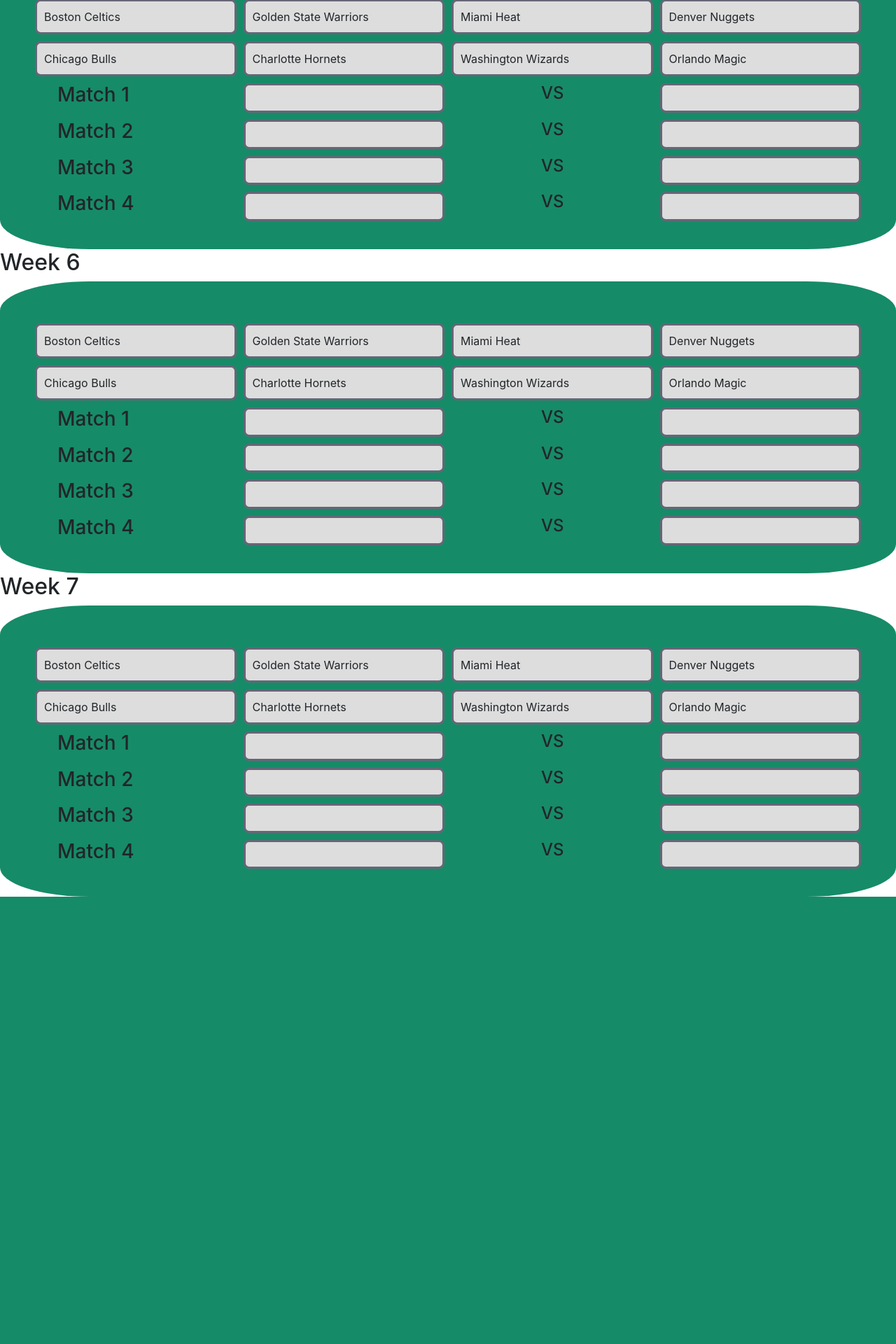
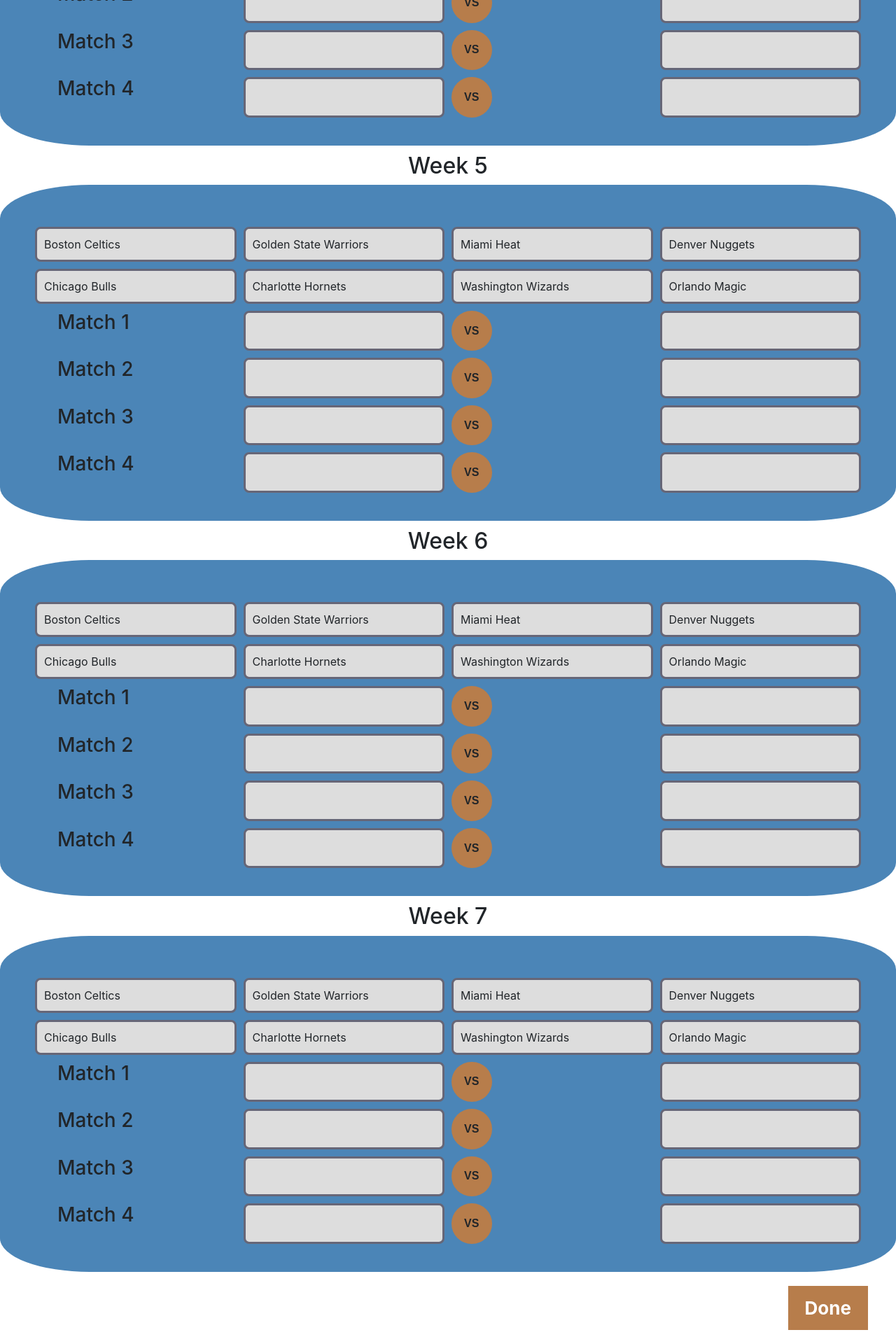
Before and after one commit to uom-android-team2/WeBall_Statistics-Backend, a PHP site: page /php/create-championship-page.php in a window 1280 px wide. Shown: the part 2038-3958 px from the top of the page at 70% size. Before the commit the page ends 3319 px from the top, so only its background shows below. Run offline with PHP 8.4, Linux system fonts and the light colour scheme.

Commit message:
Final style changes Addition of a section that appears when no teams have been created and sends the user to the create-team page !-- Page is missing php --!

```diff
--- a/Js/script.js
+++ b/Js/script.js
@@ -8,13 +8,25 @@
   "Washington Wizards",
   "Orlando Magic",
 ];
+// const teams = [];
 
 if (teams.length % 4 != 0) {
   for (let i = 0; i < teams.length % 4; i++) {
     teams.push("-");
   }
 }
-console.log(teams);
+const no_teams_section = document.getElementById("no-teams-section");
+
+if (teams.length === 0) {
+  no_teams_section.insertAdjacentHTML(
+    "beforeend",
+    `<h2>In order to manually create the championship you need 4 or more (even number of teams).</h2>
+      <h3>Head back to the Create Team Page</h3>
+      <a href="create-team.php" class="btn btn-success"> Create some teams</a>
+     `
+  );
+}
+
 const numberOfMatches = teams.length / 2;
 
 const numberOfWeeks = teams.length - 1;
@@ -25,7 +37,7 @@
   for (let i = 0; i < numberOfWeeks; i++) {
     week_container.insertAdjacentHTML(
       "beforeend",
-      `<h2>Week ${i + 1}</h2>
+      `<h2 style="text-align:center; padding-top: 10px;">Week ${i + 1}</h2>
        <div class="team-container" id="team-container${i + 1}"></div>`
     );
   }
@@ -37,7 +49,10 @@
     document.getElementById(`team-container${myContainer}`).insertAdjacentHTML(
       "beforeend",
       `<h3 class="matchTitle">Match ${i + 1}</h3>
-    <div draggable="true" class="box"></div><h4 class="vsOperator"> VS </h4>
+    <div draggable="true" class="box"></div>
+    <div class="res-circle">
+      <div class="circle-txt">VS</div>
+    </div>
     <div draggable="true" class="box"></div>`
     );
   }
@@ -110,3 +125,8 @@
   item.addEventListener("dragend", handleDragEnd);
   item.addEventListener("drop", handleDrop);
 });
+
+//Done button clicked
+function my_button_click_handler() {
+  alert("Button Clcked");
+}
--- a/php/create-championship-page.php
+++ b/php/create-championship-page.php
@@ -19,14 +19,20 @@
     <script defer src="../Js/script.js"></script>
   </head>
     <body>
-        <header>
+        <header >
+
             <div id="container">
                 <a id="back" href="index.php" class="btn btn-info">Back</a>
                 <h1 id="title">Create the championship manually</h1>
             </div>
+            <div id="no-teams-section"></div>
         </header>
         <div id="week-container">
             <div id="team-container" ></div>
         </div>
+        <div id="button-div">
+        <button id='submit-button' onclick="my_button_click_handler" type="submit" >Done</button>
+        </div>
+
     </body>
 </html>
--- a/style/css/create-championship-page.css
+++ b/style/css/create-championship-page.css
@@ -11,7 +11,7 @@
   display: grid;
   grid-template-columns: repeat(4, 1fr);
   gap: 10px;
-  background-color: rgb(22, 139, 104);
+  background-color: #4b85b7;
   padding: 60px 50px 40px 50px;
   border-radius: 10%;
 }
@@ -25,13 +25,66 @@
 }
 
 .box.over {
-  border: 3px dotted #666;
+  border: 3px dotted #667;
 }
 
 .matchTitle {
   padding-left: 2rem;
 }
 
-.vsOperator {
-  padding-left: 8rem;
+/* VS circle*/
+.res-circle {
+  /* (A) PERCENTAGE WIDTH & BORDER RADIUS */
+  width: 20%;
+  border-radius: 50%;
+
+  /* (B) BACKGROUND COLOR */
+  background: #b77d4b;
+
+  /* (C) NECESSARY TO POSITION TEXT BLOCK */
+  line-height: 0;
+  position: relative;
 }
+
+/* (D) MATCH HEIGHT */
+.res-circle::after {
+  content: "";
+  display: block;
+  padding-bottom: 100%;
+}
+
+/* (E) TEXT BLOCK */
+.circle-txt {
+  /* (E1) CENTER TEXT IN CIRCLE */
+  position: absolute;
+  bottom: 50%;
+  width: 100%;
+  text-align: center;
+  font-family: arial, sans-serif;
+  font-weight: bold;
+}
+
+#no-teams-section {
+  margin: auto;
+  width: 70%;
+  padding: 10px;
+}
+
+#button-div {
+  display: flex;
+  align-items: center;
+  justify-content: right;
+  padding: 20px 40px 20px;
+}
+
+#submit-button {
+  background-color: #b77d4b;
+  border: none;
+  color: white;
+  padding: 12px 24px;
+  text-align: center;
+  text-decoration: none;
+  display: inline-block;
+  font-size: 26px;
+  font-weight: bold;
+}
```
